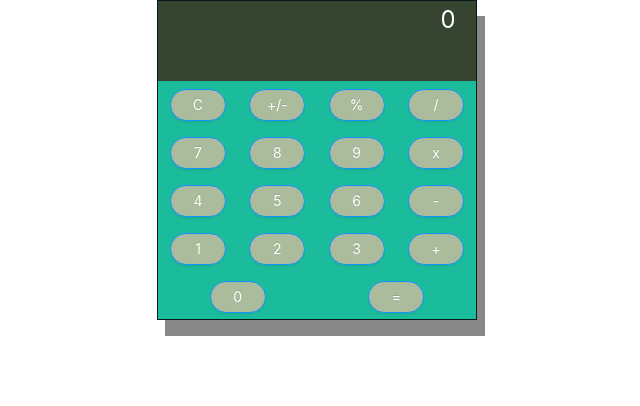
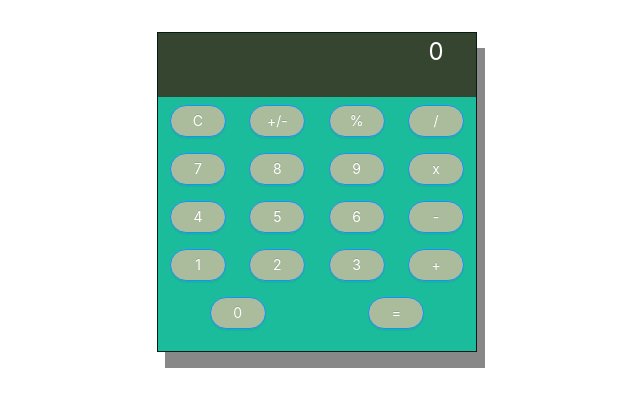
Before and after one commit to ridwankazi/capital_calculator, a React app: page / in a window 1280 px wide. Shown: the top 406 px of the page, without its empty margins (323-963 px from the left). Built offline with nearby package versions, Linux system fonts and the light colour scheme.

Commit message:
styling clean up

```diff
--- a/src/components/Calculator/Calculator.less
+++ b/src/components/Calculator/Calculator.less
@@ -1,4 +1,5 @@
 .Calculator-Box{
+    margin-top: 2rem;
     width: 20rem;
     height: 20rem;
     background-color: #1abc9c;
--- a/src/components/Display/Display.less
+++ b/src/components/Display/Display.less
@@ -1,12 +1,12 @@
 .Running-Total-Display {
     width: 100%;
     font-size: 5rem;
-    height: 80px;
+    height: 4rem;
     border: none;
     background-color: #354530;
     text-align: right;
-    padding-right: 20px;
-    padding-left: 10px;
+    padding-right: 2rem;
+    padding-left: 1rem;
 }
 
 .ant-statistic-content-value{
```
